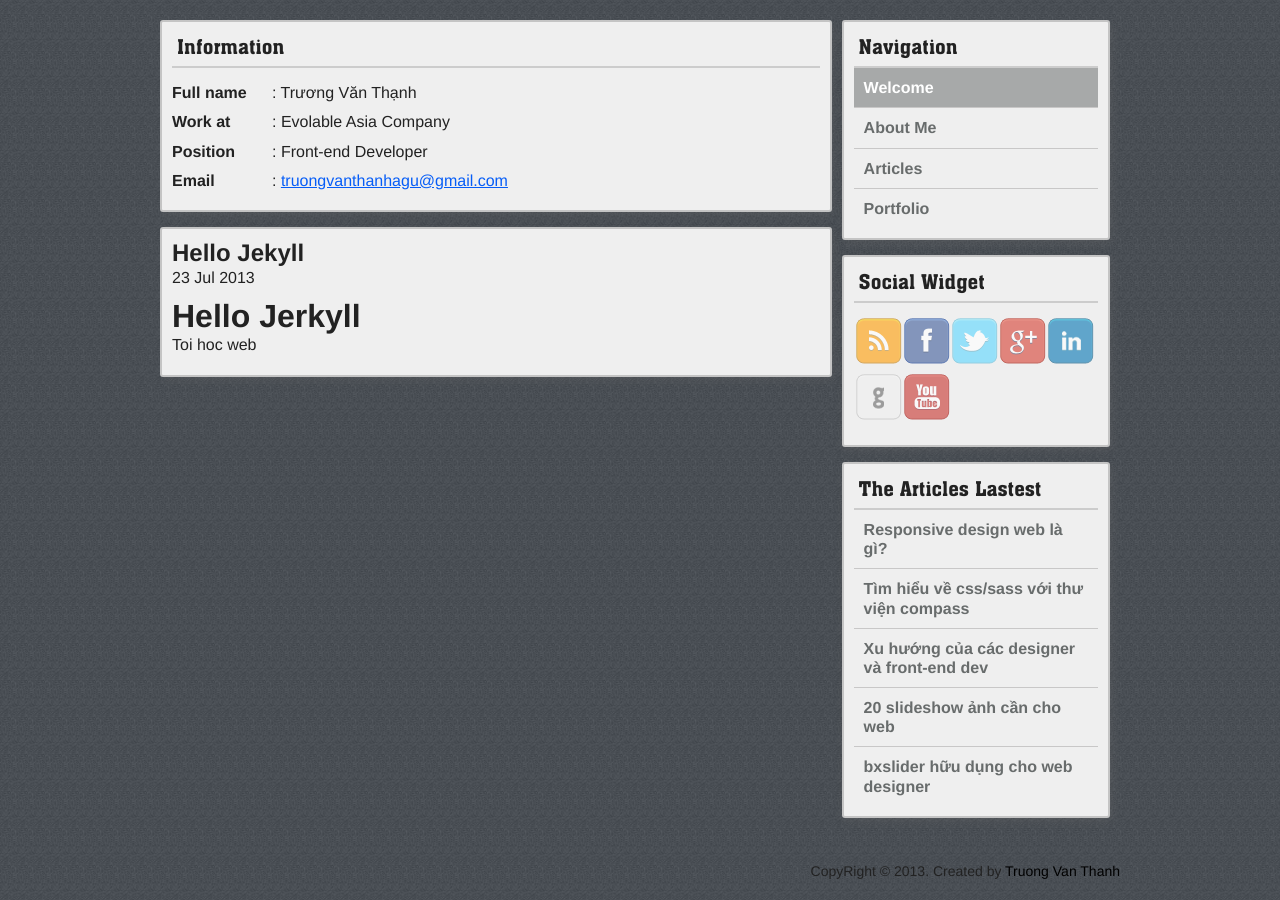
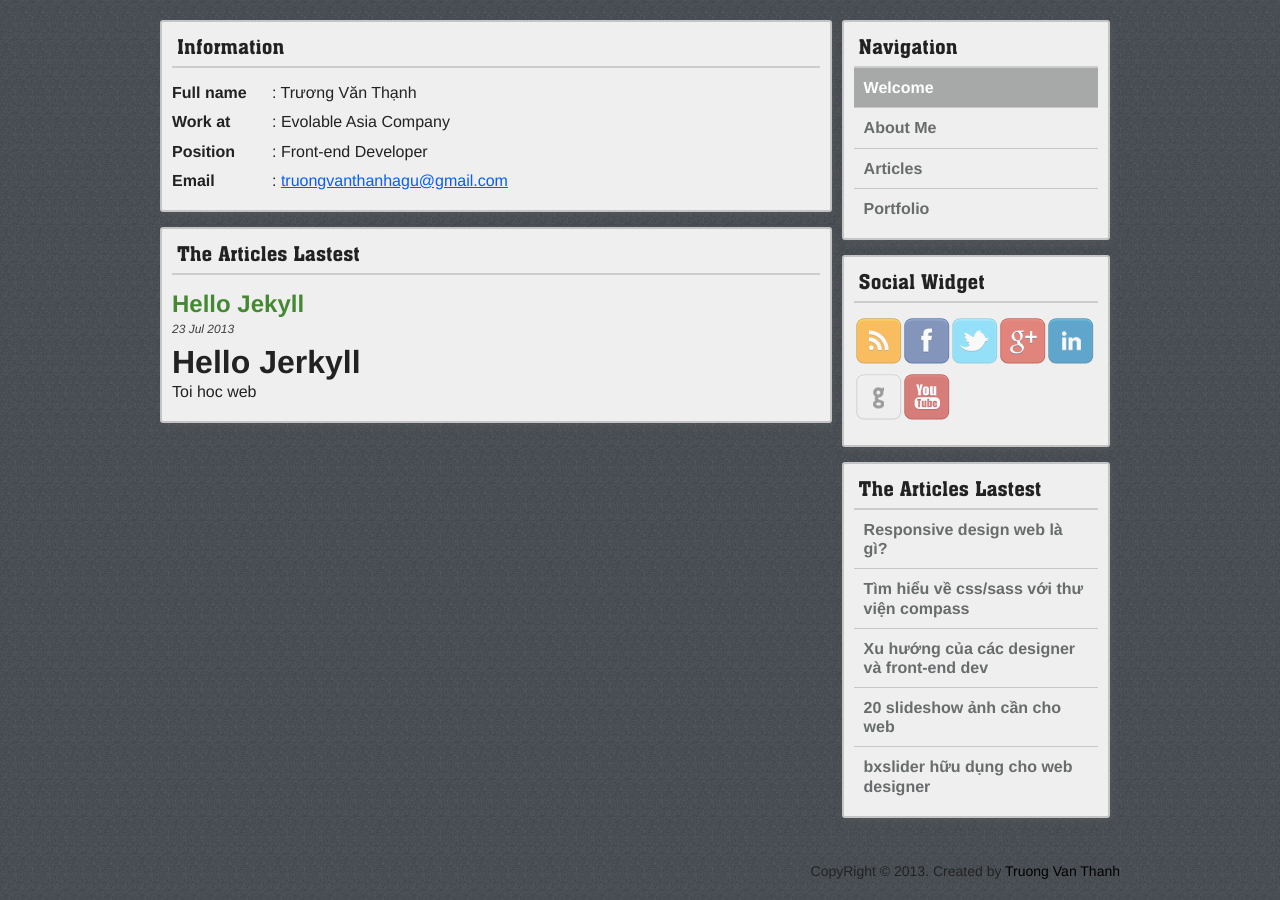
Before and after one commit to tvthanh/tvthanh.github.io, a Jekyll site: the page built from _posts/2013-07-23-hello-jekyll.md, in a window 1280 px wide, cut to the strip 174-1074 px from the top of the page. Built offline with Jekyll 4.4.1, drawn with Linux system fonts in a browser that asks for light colours.

Commit message:
change default.html and post.html

```diff
--- a/_layouts/default.html
+++ b/_layouts/default.html
@@ -5,6 +5,7 @@
     <div class="main">
     {% include information.html %}
     <div class="box block">
+    	<h2 class="title">The Articles Lastest</h2>
     	{{ content }}
     </div>
     </div>
--- a/_layouts/post.html
+++ b/_layouts/post.html
@@ -1,8 +1,10 @@
 ---
 layout: default
 ---
-<h2 class="title-article">{{ page.title }}</h2>
-<p class="date">{{ page.date | date_to_string }}</p>
+<div class="article">
+	<h2 class="title-article">{{ page.title }}</h2>
+	<p class="date">{{ page.date | date_to_string }}</p>
+</div>
 
 <div class="post">
 {{ content }}
--- a/index.html
+++ b/index.html
@@ -2,7 +2,6 @@
 layout: default
 title: Your New Jekyll Site
 ---
-<h2 class="title">The Articles Lastest</h2>
 <ul class="posts">
   {% for post in site.posts %}
     <li class="article"><span>{{ post.date | date_to_string }}</span> &raquo; <a href="{{ post.url }}">{{ post.title }}</a></li>
```
